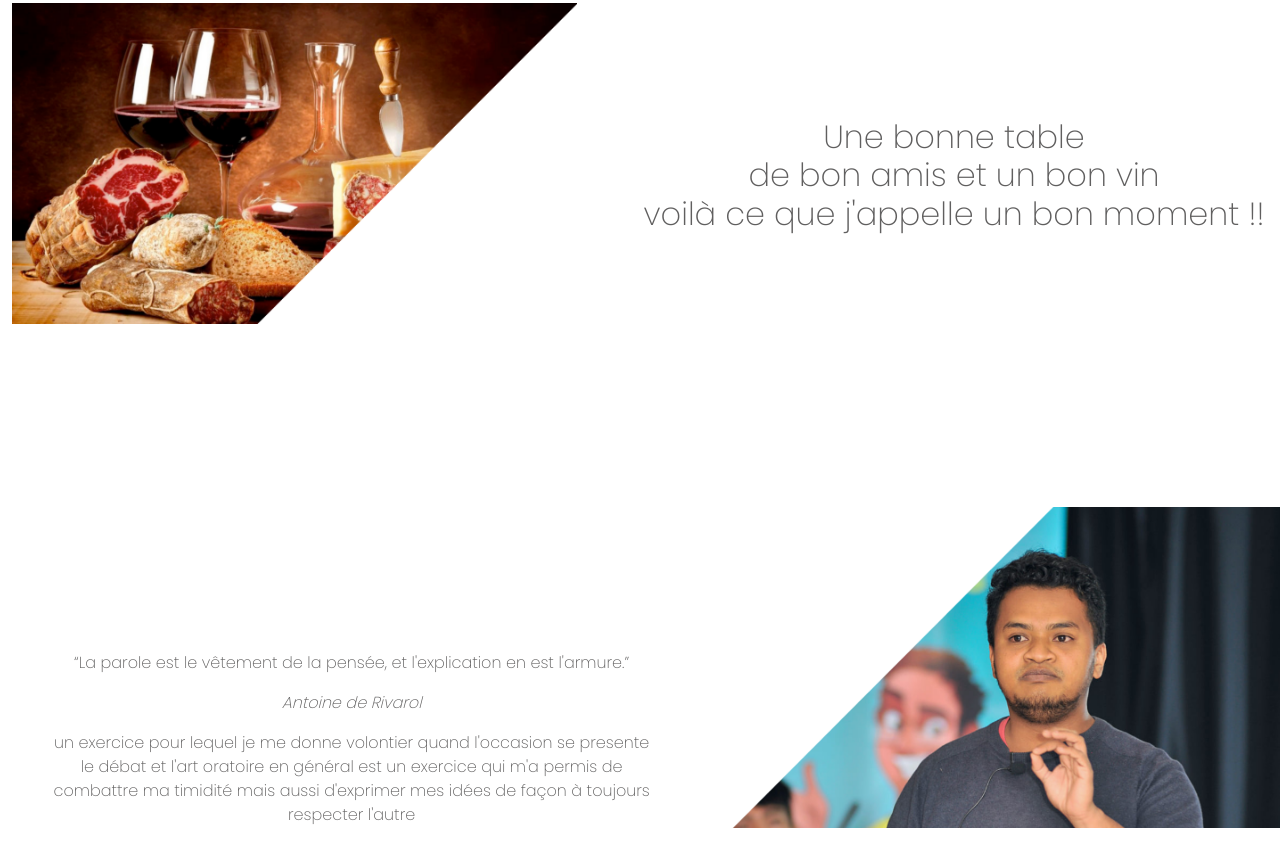
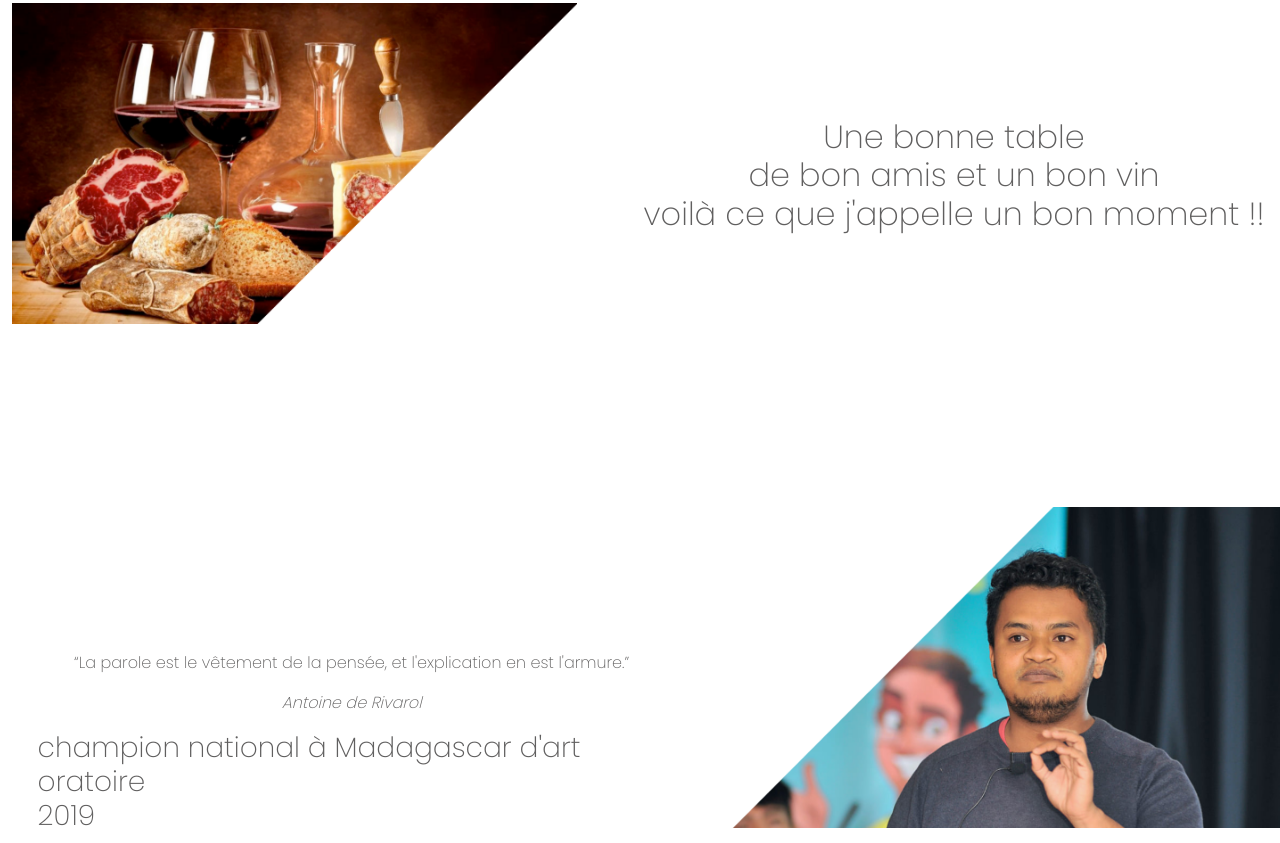
Before and after one commit to alphiRh/portefolio-Lova, a plain HTML site: page passion.html in a window 1280 px wide. Shown: the part 669-1512 px from the top of the page. Drawn offline with Linux system fonts and the light colour scheme.

Commit message:
Update passion.html

```diff
--- a/passion.html
+++ b/passion.html
@@ -57,7 +57,7 @@
 
                 <p class="citation">“La parole est le vêtement de la pensée, et l'explication en est l'armure.” <br></p>
                <p class="auteur"> Antoine de Rivarol  <br></p>
-                <p class="explicationp"> un exercice pour lequel je me donne volontier quand l'occasion se presente <br> le débat et l'art oratoire en général est un exercice qui m'a permis de combattre ma timidité mais aussi d'exprimer mes idées de façon à toujours respecter l'autre  </p>
+                <h3 class="explicatio"> champion national à Madagascar d'art oratoire <br> 2019 </h3>
             </div>
             <div class=" passions1">
                 <img class="photopassion3" src="images/debat.png" alt="">
```
